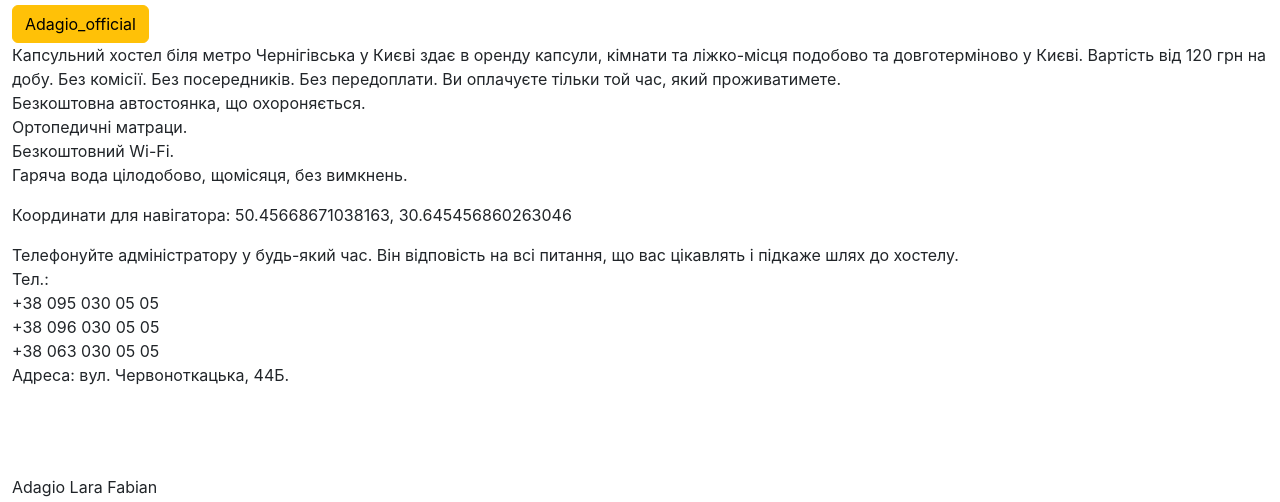
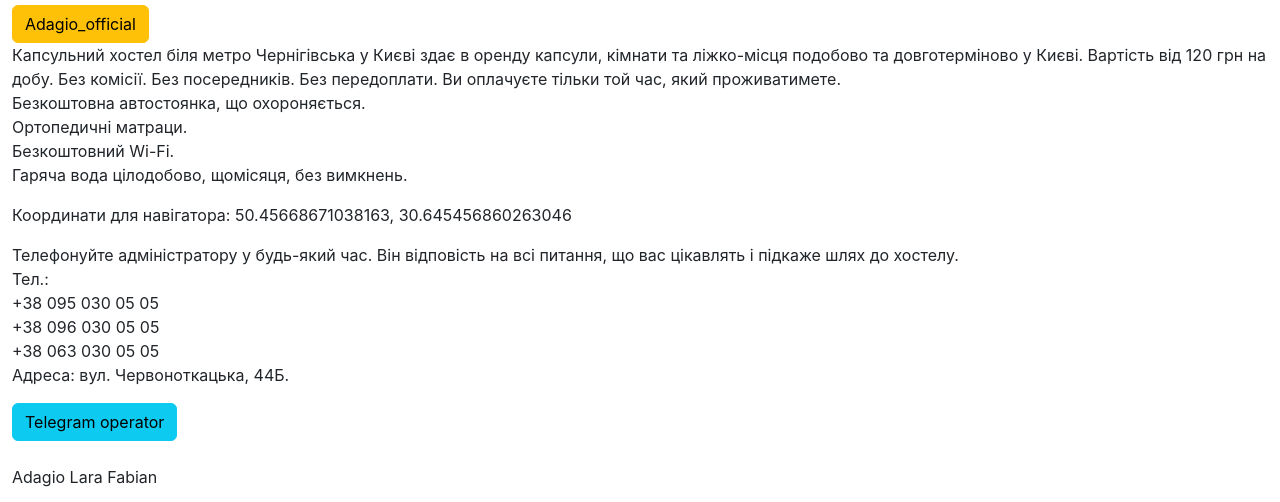
Before and after one commit to adagio-hostel/adagio-hostel.github.ia, a plain HTML site: page index.html in a window 1280 px wide. Shown: the part 426-928 px from the top of the page. Drawn offline with nearby package versions, Linux system fonts and the light colour scheme.

Commit message:
Add telegram operator

```diff
--- a/index.html
+++ b/index.html
@@ -130,8 +130,8 @@
                     +38 095 030 05 05<br>
                     +38 096 030 05 05<br>
                     +38 063 030 05 05<br>
-                    Адреса: вул. Червоноткацька, 44Б.</p><br>
-                    <br><br>
+                    Адреса: вул. Червоноткацька, 44Б.</p>
+                    <a href="https://t.me/krasiny_perec" class="btn btn-info" >Telegram operator</a><br><br>
 
                     <p>Adagio Lara Fabian</p>
                     <audio src="source/files/Adagio.opus" autobuffer controls></audio>
```
